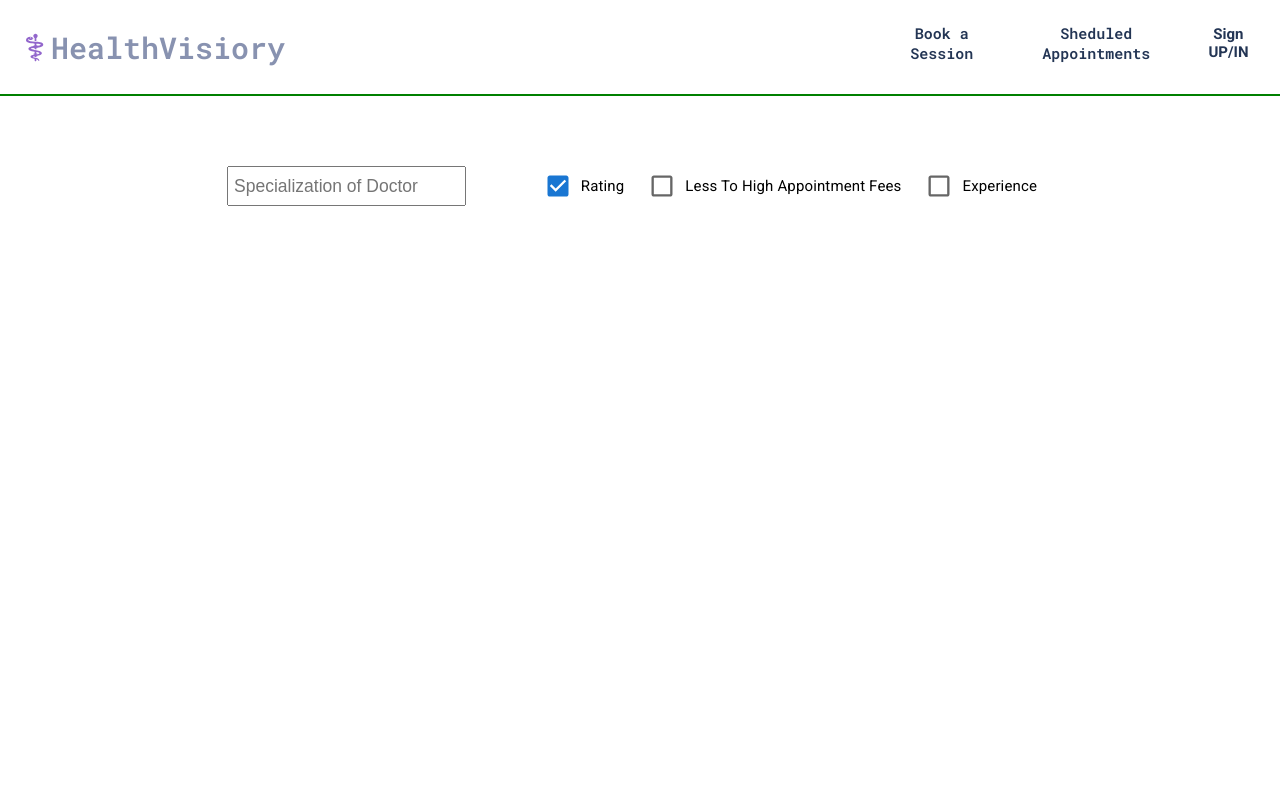
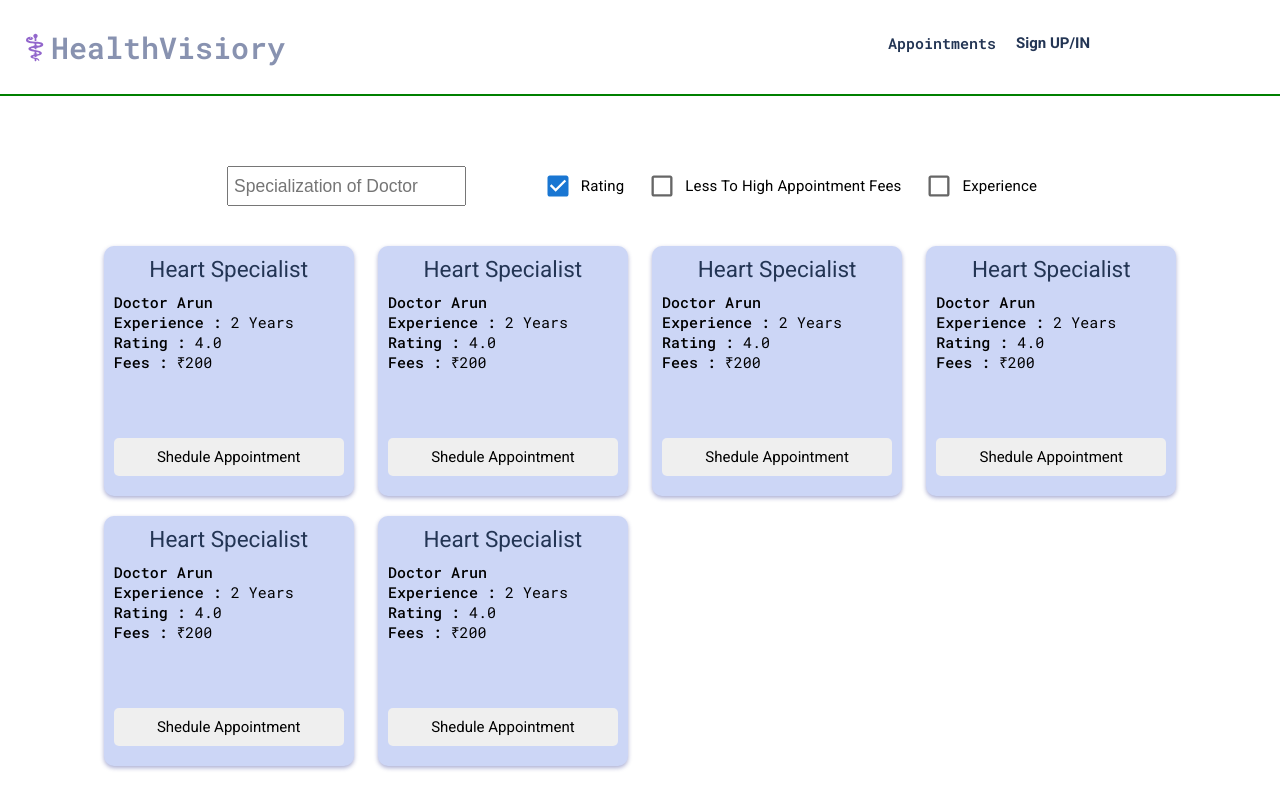
Before and after one commit to arun-kushwaha04/hackathon-frontend, a React (Create React App) app: page / in a window 1280 px wide. Shown: the top 808 px of the page. Built offline with nearby package versions, Linux system fonts and the light colour scheme.

Commit message:
Added doctor cards

```diff
--- a/package.json
+++ b/package.json
@@ -13,6 +13,7 @@
     "react-dom": "^17.0.2",
     "react-router-dom": "^5.3.0",
     "react-scripts": "4.0.3",
+    "reactstrap": "^8.10.0",
     "sass": "^1.41.1",
     "styled-components": "^5.3.1",
     "web-vitals": "^1.1.2"
--- a/src/Components/Dashboard/dashboard.js
+++ b/src/Components/Dashboard/dashboard.js
@@ -1,13 +1,93 @@
 import React from "react";
 import styled from "styled-components";
 import { UseGlobalContext } from "../../Context";
+import { doctor } from "../../data";
 import Filter from "../Filter/filter";
+import { Button } from "reactstrap";
 import "./dashboard.scss";
 
 export default function dashboard() {
   return (
     <section className="main-section-dashboard">
       <Filter />
+      <CardDiv>
+        {doctor.map((element, index) => {
+          return (
+            <div key={`card-element-${index}`}>
+              <h1>{element.specialization} Specialist</h1>
+              <article>
+                <p>
+                  <span>Doctor {element.name}</span>
+                </p>
+                <p>
+                  <span>Experience :</span> {element.experience}
+                </p>
+                <p>
+                  <span>Rating :</span> {element.rating}
+                </p>
+                <p>
+                  <span>Fees :</span> ₹{element.price}
+                </p>
+              </article>
+              <Button type="submit">Shedule Appointment</Button>
+            </div>
+          );
+        })}
+      </CardDiv>
     </section>
   );
 }
+
+const CardDiv = styled.div`
+  width: 95%;
+  margin: auto;
+  font-size: 1.5rem;
+  font-family: "Roboto", sans-serif;
+  height: auto;
+  display: grid;
+  grid-template-columns: repeat(auto-fill, 25rem);
+  grid-row-gap: 2rem;
+  justify-content: space-evenly;
+  padding: 2rem 0;
+
+  > div {
+    width: 25rem;
+    height: 25rem;
+    margin: auto;
+    font-size: 1.5rem;
+    padding: 1rem;
+    background: var(--Lightest_Slate);
+    position:relative;
+    border-radius:1rem;
+    box-shadow: 0 2px 4px 0 rgba( 31, 38, 135, 0.37 );
+    h1 {
+      text-align: center;
+      color: var(--Lighest_Backround);
+      font-weight: 400;
+      width: auto;
+      margin: auto;
+      margin-bottom: 1rem;
+    }
+    button {
+     background-color: black:
+     color: white;
+     position:absolute;
+     bottom:2rem;
+     right:1rem;
+     outline:none;
+     border:none;
+     padding:1rem 0.5rem;
+     border-radius:0.5rem;
+     cursor:pointer;
+     font-family: 'Roboto', sans-serif;
+     left:1rem;
+     font-size:1.5rem;
+    }
+  }
+  article {
+    font-family: "Roboto Mono", monospace;
+    span {
+      font-weight: 500;
+    }
+   }
+`;
--- a/src/Context.js
+++ b/src/Context.js
@@ -4,7 +4,7 @@ const AppContext = React.createContext();
 
 const AppProvider = ({ children }) => {
   const [loginStatus, setLoginStatus] = useState(false);
-  const [userType, setUserType] = useState("Patient");
+  const [userType, setUserType] = useState("Doctor");
   const [filterArray, setFilterArray] = useState(["rating"]);
 
   return (
--- /dev/null
+++ b/src/data.js
@@ -0,0 +1,56 @@
+export const doctor = [
+  {
+    name: "Arun",
+    contact: "9479412290",
+    email: "arun@gmail.com",
+    experience: "2 Years",
+    rating: "4.0",
+    price: "200",
+    specialization: "Heart",
+  },
+  {
+    name: "Arun",
+    contact: "9479412290",
+    email: "arun@gmail.com",
+    experience: "2 Years",
+    rating: "4.0",
+    price: "200",
+    specialization: "Heart",
+  },
+  {
+    name: "Arun",
+    contact: "9479412290",
+    email: "arun@gmail.com",
+    experience: "2 Years",
+    rating: "4.0",
+    price: "200",
+    specialization: "Heart",
+  },
+  {
+    name: "Arun",
+    contact: "9479412290",
+    email: "arun@gmail.com",
+    experience: "2 Years",
+    rating: "4.0",
+    price: "200",
+    specialization: "Heart",
+  },
+  {
+    name: "Arun",
+    contact: "9479412290",
+    email: "arun@gmail.com",
+    experience: "2 Years",
+    rating: "4.0",
+    price: "200",
+    specialization: "Heart",
+  },
+  {
+    name: "Arun",
+    contact: "9479412290",
+    email: "arun@gmail.com",
+    experience: "2 Years",
+    rating: "4.0",
+    price: "200",
+    specialization: "Heart",
+  },
+];
```
Also changed, not shown: 1 other file (tests, documents, lock files or other folders).
